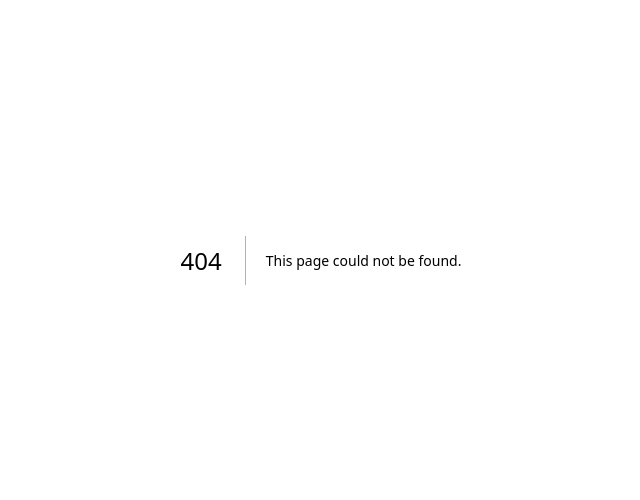
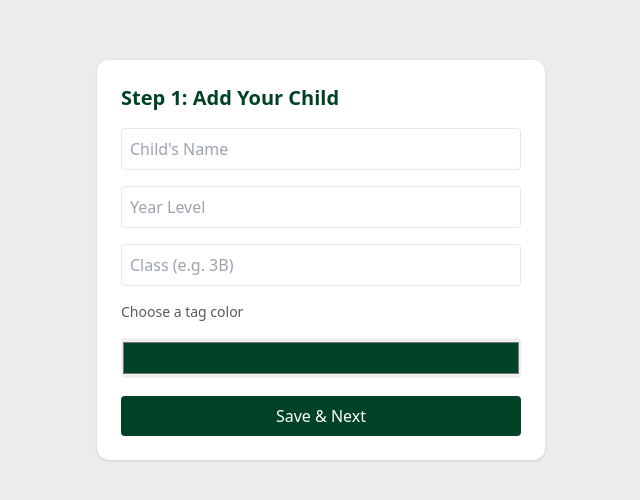
Before and after one commit to LHN-ENT/SchoolMate, a Next.js app: page /onboarding/step1 in a window 1280 px wide. Before the commit this address had no page. Shown: the part 140-640 px from the top of the page, without its empty margins (319-959 px from the left). Built offline with nearby package versions, Linux system fonts and the light colour scheme.

Commit message:
onboarding for child profile setup step1.tsx

```diff
--- /dev/null
+++ b/pages/onboarding/step1.tsx
@@ -0,0 +1,54 @@
+import { useRouter } from 'next/router'
+import { useState } from 'react'
+
+export default function Step1() {
+  const router = useRouter()
+  const [child, setChild] = useState({ name: '', year: '', class: '', color: '#004225' })
+
+  const handleSubmit = (e) => {
+    e.preventDefault()
+    localStorage.setItem('childProfile', JSON.stringify(child))
+    router.push('/onboarding/step2')
+  }
+
+  return (
+    <form onSubmit={handleSubmit} className="min-h-screen flex flex-col justify-center items-center bg-[#ECECEC] px-4">
+      <div className="bg-white rounded-xl p-6 shadow max-w-md w-full space-y-4">
+        <h2 className="text-xl font-semibold text-[#004225]">Step 1: Add Your Child</h2>
+
+        <input
+          type="text"
+          placeholder="Child's Name"
+          value={child.name}
+          onChange={(e) => setChild({ ...child, name: e.target.value })}
+          className="w-full p-2 border rounded"
+        />
+        <input
+          type="text"
+          placeholder="Year Level"
+          value={child.year}
+          onChange={(e) => setChild({ ...child, year: e.target.value })}
+          className="w-full p-2 border rounded"
+        />
+        <input
+          type="text"
+          placeholder="Class (e.g. 3B)"
+          value={child.class}
+          onChange={(e) => setChild({ ...child, class: e.target.value })}
+          className="w-full p-2 border rounded"
+        />
+        <label className="block text-sm text-[#5A5A5A]">Choose a tag color</label>
+        <input
+          type="color"
+          value={child.color}
+          onChange={(e) => setChild({ ...child, color: e.target.value })}
+          className="w-full h-10 rounded"
+        />
+
+        <button type="submit" className="w-full py-2 bg-[#004225] text-white rounded">
+          Save & Next
+        </button>
+      </div>
+    </form>
+  )
+}
```
